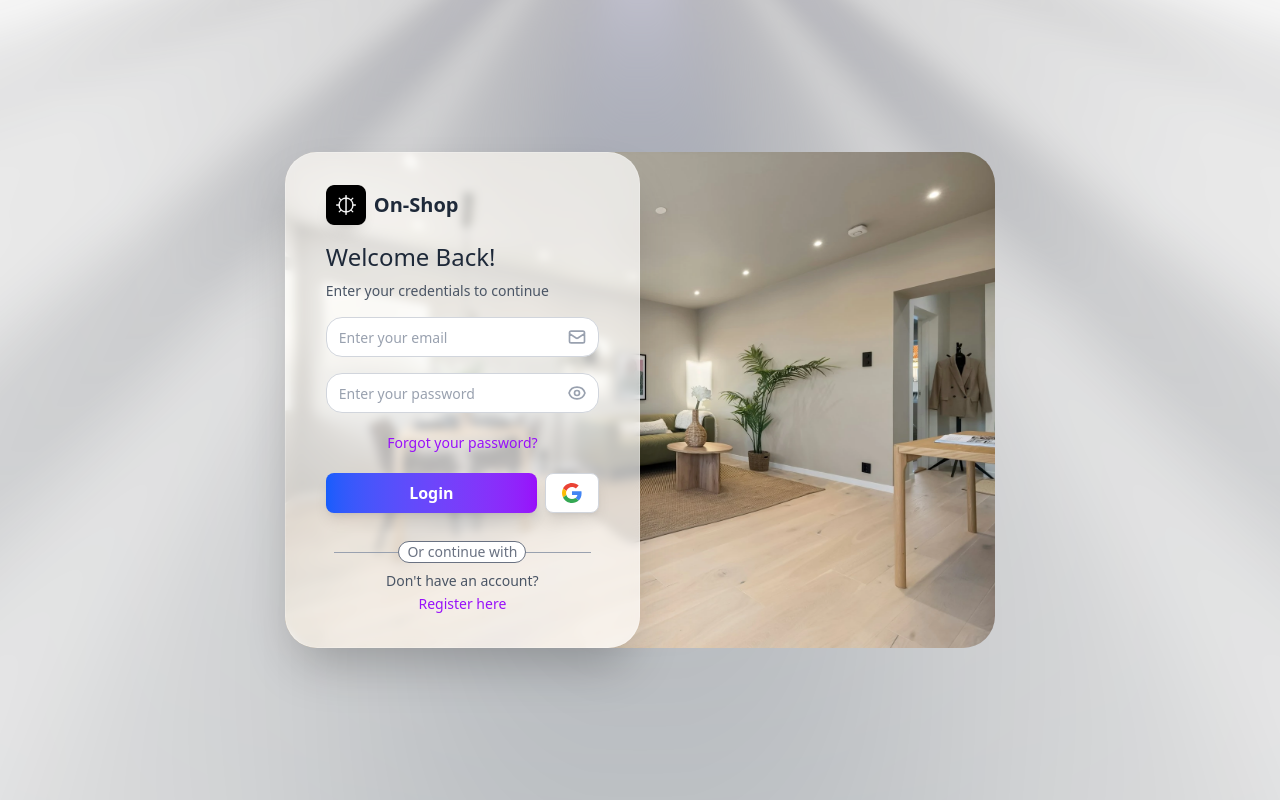
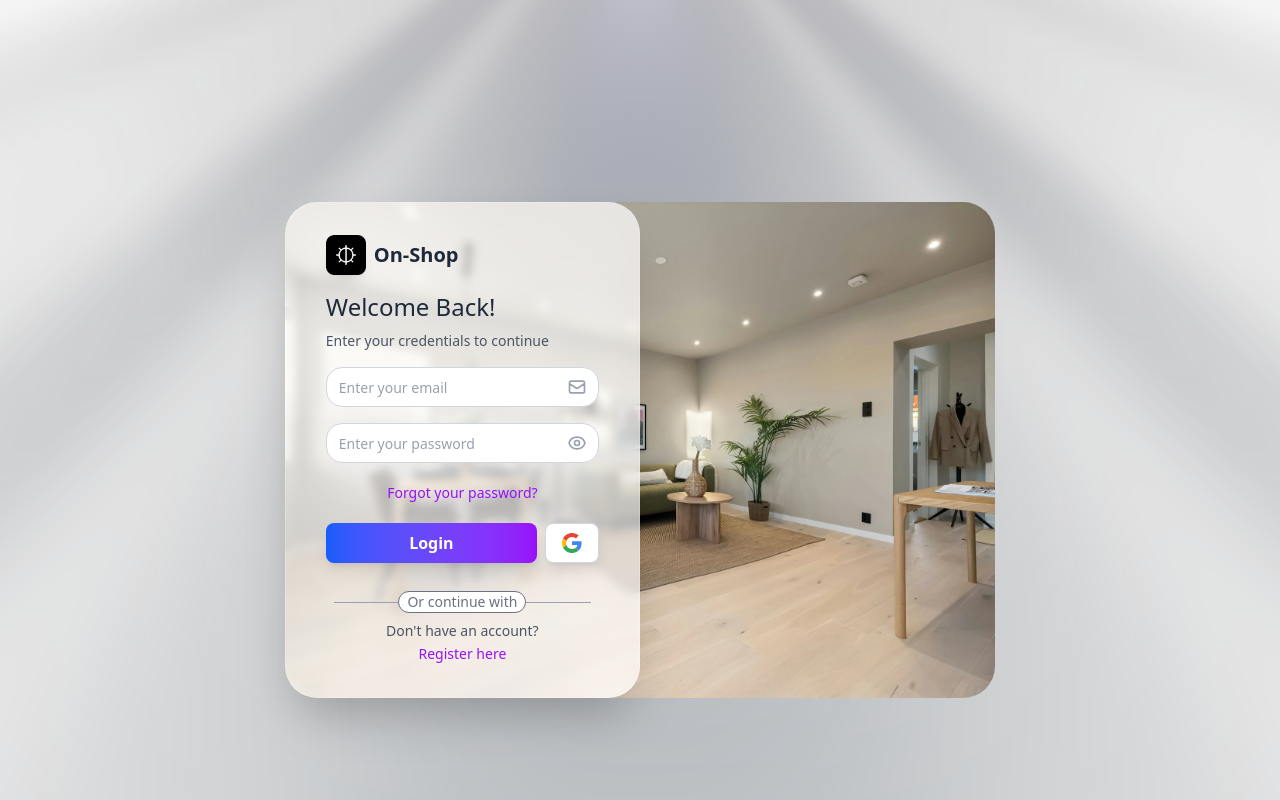
Before and after one commit to jonathanCocuy/online-shop, a Next.js app in the folder frontend/: page /login in a window 1280 px wide. Built offline with nearby package versions, Linux system fonts and the light colour scheme; no server answers.

Commit message:
login styles

```diff
--- a/frontend/src/app/(auth)/layout.tsx
+++ b/frontend/src/app/(auth)/layout.tsx
@@ -1,19 +1,31 @@
 'use client';
 
+import LightRaysBackground from '@/components/layout/LightRaysBackground';
+import { Button } from '@/components/ui/Button';
+import Link from 'next/link';
+import { FaArrowLeft } from 'react-icons/fa';
 
-import LightRaysBackground from '@/components/layout/LightRaysBackground';
 export default function AuthLayout({ children }: { children: React.ReactNode }) {
     return (
-            <div className="relative overflow-hidden font-sans">
-                <div className="absolute inset-0 -z-10">
-                    <LightRaysBackground />
+        <div className="relative overflow-hidden font-sans min-h-screen">
+            <div className="absolute inset-0 -z-10">
+                <LightRaysBackground />
+            </div>
+
+            <div className="relative z-10 flex flex-col items-center justify-center min-h-screen">
+                {/* Visible solo en pantallas < 640px */}
+                <div className="sm:hidden flex items-center justify-center w-full p-4">
+                    <Button variant="primary" size="lg">
+                        <Link href="/" className="flex items-center gap-2">
+                            <FaArrowLeft /> Back
+                        </Link>
+                    </Button>
                 </div>
 
-                <div className="relative z-10 flex items-center justify-center min-h-screen">
-                    <div className="w-full h-full">
-                        {children}
-                    </div>
+                <div className="w-full h-[700px]">
+                    {children}
                 </div>
             </div>
-        );
+        </div>
+    );
 }
--- a/frontend/src/app/(auth)/login/components/LoginForm.tsx
+++ b/frontend/src/app/(auth)/login/components/LoginForm.tsx
@@ -66,12 +66,12 @@ export default function LoginForm() {
     });
 
     return (
-        <div className="flex items-center justify-center w-full h-full p-4 md:p-8 lg:p-12">
+        <div className="flex items-center justify-center w-full h-full p-4 md:p-8 lg:p-12 min-h-screen">
             {/* Container of the form */}
-            <div className="w-full h-[90%] sm:w-[85%] sm:h-[90%] md:w-[60%] md:h-[80%] lg:w-[50%] lg:h-[95%] xl:w-[60%] xl:h-[95%] bg-gray-500 rounded-4xl bg-[url('/images/register.webp')] bg-cover bg-center bg-no-repeat">
+            <div className="w-full h-[90%] sm:w-[85%] sm:h-[90%] md:w-[60%] md:h-[90%] lg:w-[50%] lg:h-[95%] xl:w-[60%] xl:h-[90%] bg-gray-500 rounded-4xl bg-[url('/images/register.webp')] bg-cover bg-center bg-no-repeat">
                 {/* Main card - Con animación hacia la derecha */}
                 <div
-                    className={`w-full md:w-[80%] lg:w-[100%] xl:w-1/2 bg-white/70 backdrop-blur-xs rounded-4xl shadow-2xl p-6 md:p-8 border border-white/20 h-full flex flex-col justify-center transition-all duration-500 ease-in-out ${
+                    className={`w-full md:w-full lg:w-[100%] xl:w-1/2 bg-white/70 backdrop-blur-xs rounded-4xl shadow-2xl p-6 md:p-8 border border-white/20 h-full flex flex-col justify-center transition-all duration-500 ease-in-out ${
                         isAnimating
                             ? 'opacity-0 translate-x-full scale-95'
                             : isEntering
--- a/frontend/src/app/(auth)/register/components/RegisterForm.tsx
+++ b/frontend/src/app/(auth)/register/components/RegisterForm.tsx
@@ -76,7 +76,7 @@ export default function RegisterForm() {
             <div className="w-full h-[90%] sm:w-[85%] sm:h-[90%] md:w-[60%] md:h-[80%] lg:w-[50%] lg:h-[90%] xl:w-[60%] xl:h-[90%] bg-gray-500 rounded-4xl bg-[url('/images/register.webp')] bg-cover bg-center bg-no-repeat flex justify-end">
                 {/* Main card - Con animación */}
                 <div
-                    className={`w-full md:w-[80%] lg:w-[100%] xl:w-1/2 bg-white/70 backdrop-blur-xs rounded-4xl shadow-2xl p-6 md:p-8 border border-white/20 h-full flex flex-col justify-center transition-all duration-500 ease-in-out ${
+                    className={`w-full md:w-full lg:w-[100%] xl:w-1/2 bg-white/70 backdrop-blur-xs rounded-4xl shadow-2xl p-6 md:p-8 border border-white/20 h-full flex flex-col justify-center transition-all duration-500 ease-in-out ${
                         isAnimating
                             ? 'opacity-0 -translate-x-full scale-95'
                             : isEntering
```
